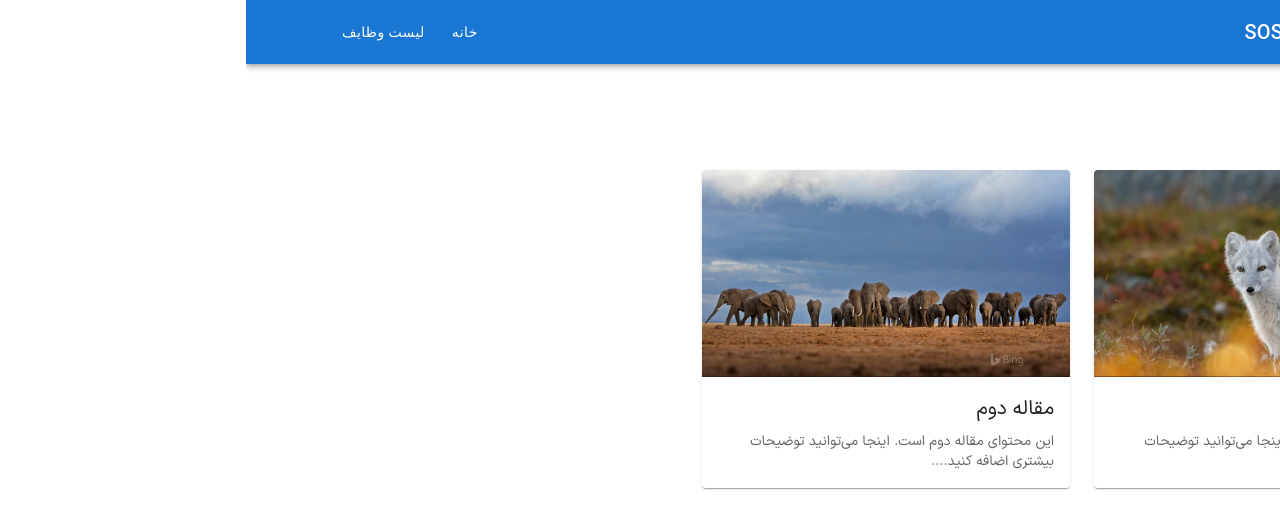
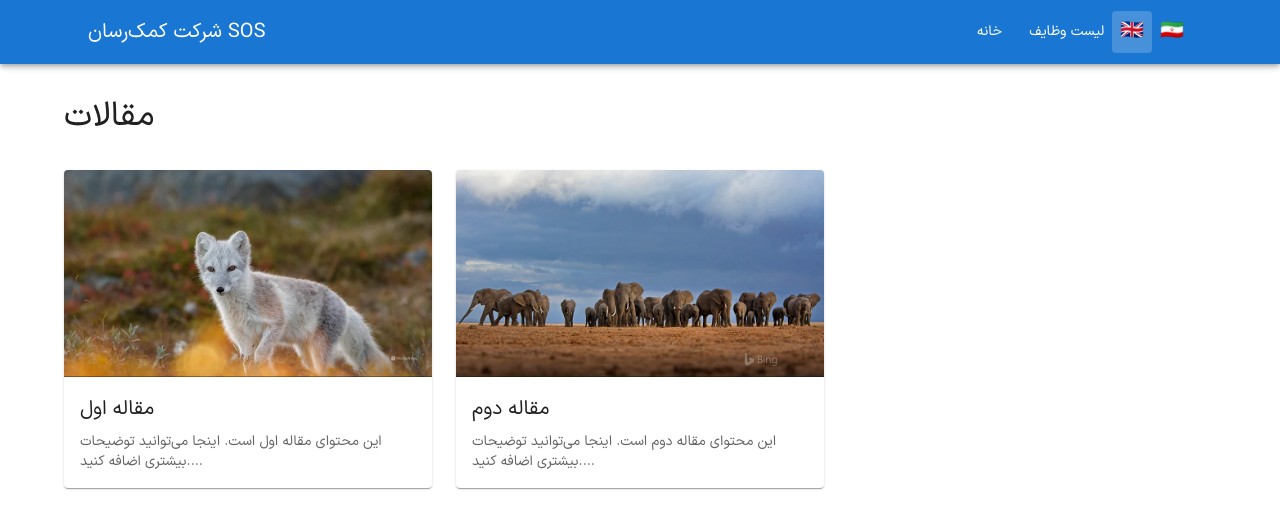
Before and after one commit to AydinHabibi1991/sos-nextjs-app, a Next.js app: page / in a window 1280 px wide. Shown: the top 528 px of the page. Built offline with nearby package versions, Linux system fonts and the light colour scheme; no server answers; data requests are answered from the project's data file.

Commit message:
dual lang

```diff
--- a/app/(panel)/todo-list/component/AddTodoForm.tsx
+++ b/app/(panel)/todo-list/component/AddTodoForm.tsx
@@ -2,6 +2,7 @@
 import React from "react";
 import { Box, TextField, Button } from "@mui/material";
 import AddIcon from "@mui/icons-material/Add";
+import { useTranslation } from "react-i18next";
 
 interface AddTodoFormProps {
   newTodo: string;
@@ -15,24 +16,29 @@
   onNewTodoChange,
   onAddTodo,
   isLoading,
-}) => (
+}) => {
+  const { t, i18n } = useTranslation();
+  const isRtl = i18n.language === "fa"; // Check if language is Farsi for RTL
+
+  return (
     <Box
       sx={{
         display: "flex",
-      flexDirection: { xs: "column", sm: "row" },
+        flexDirection: { xs: "column", sm: isRtl ? "row-reverse" : "row" }, // Reverse for RTL
         gap: 2,
         mb: { xs: 3, sm: 4 },
+        direction: isRtl ? "rtl" : "ltr", // RTL for Farsi
       }}
     >
       <TextField
-      label="New Task"
+        label={t("newTask")}
         value={newTodo}
         onChange={(e) => onNewTodoChange(e.target.value)}
         onKeyDown={(e) => e.key === "Enter" && onAddTodo()}
         fullWidth
         variant="outlined"
         disabled={isLoading}
-      aria-label="Enter new task"
+        aria-label={t("newTask")}
         sx={{
           "& .MuiOutlinedInput-root": {
             borderRadius: 2,
@@ -40,6 +46,7 @@
             "&:hover fieldset": {
               borderColor: "primary.main",
             },
+            textAlign: isRtl ? "right" : "left", // Align text right for RTL
           },
         }}
       />
@@ -48,8 +55,9 @@
         color="primary"
         onClick={onAddTodo}
         disabled={isLoading || !newTodo.trim()}
-      startIcon={<AddIcon />}
-      aria-label="Add task"
+        startIcon={isRtl ? null : <AddIcon />} // Remove icon for RTL, or use an RTL-friendly icon
+        endIcon={isRtl ? <AddIcon /> : null} // Add icon at the end for RTL
+        aria-label={t("add")}
         sx={{
           borderRadius: 2,
           px: { xs: 3, sm: 4 },
@@ -62,7 +70,8 @@
           flexShrink: 0,
         }}
       >
-      Add
+        {t("add")}
       </Button>
     </Box>
   );
+};
--- a/app/(panel)/todo-list/component/DeleteDialog.tsx
+++ b/app/(panel)/todo-list/component/DeleteDialog.tsx
@@ -8,6 +8,7 @@
   DialogActions,
   Button,
 } from "@mui/material";
+import { useTranslation } from "react-i18next";
 
 interface DeleteDialogProps {
   open: boolean;
@@ -19,7 +20,11 @@
   open,
   onClose,
   onDelete,
-}) => (
+}) => {
+  const { t, i18n } = useTranslation();
+  const isRtl = i18n.language === "fa"; // Check if language is Farsi for RTL
+
+  return (
     <Dialog
       open={open}
       onClose={onClose}
@@ -32,24 +37,30 @@
           transition: "all 0.3s ease",
           width: { xs: "90%", sm: "auto" },
           maxWidth: "400px",
+          direction: isRtl ? "rtl" : "ltr", // RTL for Farsi
         },
       }}
     >
       <DialogTitle id="delete-dialog-title" sx={{ fontWeight: "bold", color: "error.main" }}>
-      Confirm Deletion
+        {t("confirmDeletion")}
       </DialogTitle>
       <DialogContent>
-      <DialogContentText id="delete-dialog-description" sx={{ color: "text.secondary" }}>
-        Are you sure you want to delete this task? This action cannot be undone.
+        <DialogContentText
+          id="delete-dialog-description"
+          sx={{ color: "text.secondary", textAlign: isRtl ? "right" : "left" }}
+        >
+          {t("deleteConfirmation")}
         </DialogContentText>
       </DialogContent>
-    <DialogActions sx={{ flexDirection: { xs: "column", sm: "row" }, gap: 1 }}>
+      <DialogActions
+        sx={{ flexDirection: { xs: "column", sm: isRtl ? "row-reverse" : "row" }, gap: 1 }}
+      >
         <Button
           onClick={onClose}
           color="primary"
           sx={{ borderRadius: 2, px: 3, width: { xs: "100%", sm: "auto" } }}
         >
-        Cancel
+          {t("cancel")}
         </Button>
         <Button
           onClick={onDelete}
@@ -63,8 +74,9 @@
             "&:hover": { bgcolor: "error.dark" },
           }}
         >
-        Delete
+          {t("delete")}
         </Button>
       </DialogActions>
     </Dialog>
   );
+};
--- a/app/(panel)/todo-list/component/FilterTodos.tsx
+++ b/app/(panel)/todo-list/component/FilterTodos.tsx
@@ -2,6 +2,7 @@
 import React from "react";
 import { Box, ToggleButton, ToggleButtonGroup } from "@mui/material";
 import { FilterOption } from "@/types/todo";
+import { useTranslation } from "react-i18next";
 
 interface FilterTodosProps {
   filter: FilterOption;
@@ -14,6 +15,9 @@
   onFilterChange,
   disabled,
 }) => {
+  const { t, i18n } = useTranslation();
+  const isRtl = i18n.language === "fa"; // Check if language is Farsi for RTL
+
   const handleFilterChange = (
     event: React.MouseEvent<HTMLElement>,
     newFilter: FilterOption | null
@@ -24,12 +28,19 @@
   };
 
   return (
-    <Box sx={{ display: "flex", justifyContent: "center", mb: { xs: 2, sm: 3 } }}>
+    <Box
+      sx={{
+        display: "flex",
+        justifyContent: "center",
+        mb: { xs: 2, sm: 3 },
+        direction: isRtl ? "rtl" : "ltr", // RTL for Farsi
+      }}
+    >
       <ToggleButtonGroup
         value={filter}
         exclusive
         onChange={handleFilterChange}
-        aria-label="Filter tasks"
+        aria-label={t("filterTasks")}
         disabled={disabled}
         size="small"
         sx={{
@@ -53,14 +64,14 @@
           },
         }}
       >
-        <ToggleButton value="all" aria-label="Show all tasks">
-          All
+        <ToggleButton value="all" aria-label={t("all")}>
+          {t("all")}
         </ToggleButton>
-        <ToggleButton value="completed" aria-label="Show completed tasks">
-          Completed
+        <ToggleButton value="completed" aria-label={t("completed")}>
+          {t("completed")}
         </ToggleButton>
-        <ToggleButton value="incomplete" aria-label="Show incomplete tasks">
-          Incomplete
+        <ToggleButton value="incomplete" aria-label={t("incomplete")}>
+          {t("incomplete")}
         </ToggleButton>
       </ToggleButtonGroup>
     </Box>
--- a/app/(panel)/todo-list/component/TodoItem.tsx
+++ b/app/(panel)/todo-list/component/TodoItem.tsx
@@ -8,7 +8,8 @@
   IconButton,
 } from "@mui/material";
 import DeleteIcon from "@mui/icons-material/Delete";
-import { Todo } from "../../../../types/todo";
+import { Todo } from "@/types/todo";
+import { useTranslation } from "react-i18next";
 
 interface TodoItemProps {
   todo: Todo;
@@ -22,7 +23,11 @@
   onToggleTodo,
   onDeleteClick,
   isLoading,
-}) => (
+}) => {
+  const { t, i18n } = useTranslation();
+  const isRtl = i18n.language === "fa"; // Check if language is Farsi for RTL
+
+  return (
     <Paper
       elevation={2}
       sx={{
@@ -44,16 +49,19 @@
           display: "flex",
           alignItems: "center",
           gap: 1,
+          flexDirection: isRtl ? "row-reverse" : "row", // Reverse for RTL
+          direction: isRtl ? "rtl" : "ltr", // RTL for Farsi
         }}
       >
         <Checkbox
           checked={todo.completed}
           onChange={() => onToggleTodo(todo.id, todo.completed)}
           disabled={isLoading}
-        aria-label={`Toggle completion of task: ${todo.title}`}
+          aria-label={t("toggleTask", { title: todo.title })}
           sx={{
             color: todo.completed ? "success.main" : "primary.main",
             p: { xs: 0, sm: 1 },
+            order: isRtl ? 2 : 0, // Move checkbox to the end for RTL
           }}
         />
         <ListItemText
@@ -64,13 +72,14 @@
             fontSize: { xs: "1rem", sm: "1.1rem" },
             fontWeight: "medium",
             wordBreak: "break-word",
+            textAlign: isRtl ? "right" : "left", // Align text right for RTL
           }}
         />
         <IconButton
           edge="end"
           onClick={() => onDeleteClick(todo.id)}
           disabled={isLoading}
-        aria-label={`Delete task: ${todo.title}`}
+          aria-label={t("deleteTask", { title: todo.title })}
           sx={{
             transition: "all 0.3s ease",
             "&:hover": {
@@ -78,6 +87,7 @@
               transform: "scale(1.1)",
             },
             p: { xs: 0, sm: 1 },
+            order: isRtl ? -1 : 0, // Move delete button to the start for RTL
           }}
         >
           <DeleteIcon />
@@ -85,3 +95,4 @@
       </ListItem>
     </Paper>
   );
+};
--- a/app/(panel)/todo-list/component/TodoList.tsx
+++ b/app/(panel)/todo-list/component/TodoList.tsx
@@ -3,6 +3,7 @@
 import { Box, List, Typography, CircularProgress } from "@mui/material";
 import { Todo, FilterOption } from "../../../../types/todo";
 import { TodoItem } from "./TodoItem";
+import { useTranslation } from "react-i18next";
 
 interface TodoListProps {
   todos: Todo[];
@@ -19,6 +20,9 @@
   onToggleTodo,
   onDeleteClick,
 }) => {
+  const { t, i18n } = useTranslation();
+  const isRtl = i18n.language === "fa"; // Check if language is Farsi for RTL
+
   const filteredTodos = todos.filter((todo) => {
     if (filter === "completed") return todo.completed;
     if (filter === "incomplete") return !todo.completed;
@@ -26,22 +30,22 @@
   });
 
   return (
-    <Box>
+    <Box sx={{ direction: isRtl ? "rtl" : "ltr" }}>
       {isLoading ? (
         <Box sx={{ display: "flex", justifyContent: "center", my: { xs: 4, sm: 6 } }}>
-          <CircularProgress aria-label="Loading tasks" />
+          <CircularProgress aria-label={t("loadingTasks")} />
         </Box>
       ) : filteredTodos.length === 0 ? (
         <Typography
           sx={{
             textAlign: "center",
             color: "text.secondary",
-            py: { xs: 4, sm: 6 }, // Fixed syntax: removed invalid text
+            py: { xs: 4, sm: 6 },
             fontStyle: "italic",
             fontSize: { xs: "1rem", sm: "1.2rem" },
           }}
         >
-          No tasks found. Add a new task to get started!
+          {t("noTasks")}
         </Typography>
       ) : (
         <List sx={{ px: { xs: 0, sm: 1 } }}>
--- a/app/(panel)/todo-list/component/TodoListClient.tsx
+++ b/app/(panel)/todo-list/component/TodoListClient.tsx
@@ -8,6 +8,7 @@
   Typography,
   Alert,
 } from "@mui/material";
+import { useTranslation } from "react-i18next";
 import { FilterTodos } from "./FilterTodos";
 import { AddTodoForm } from "./AddTodoForm";
 import { TodoList } from "./TodoList";
@@ -21,8 +22,11 @@
   const [deleteDialogOpen, setDeleteDialogOpen] = useState(false);
   const [todoToDelete, setTodoToDelete] = useState<number | null>(null);
 
+  const { t, i18n } = useTranslation();
   const { todos, isLoading, error, handleAddTodo, handleToggleTodo, handleDeleteTodo } =
     useTodos();
+
+  const isRtl = i18n.language === "fa"; // Check if language is Farsi for RTL
 
   const onAddTodo = () => {
     handleAddTodo(newTodo);
@@ -53,6 +57,7 @@
         display: "flex",
         flexDirection: "column",
         gap: { xs: 2, sm: 3 },
+        direction: isRtl ? "rtl" : "ltr", // RTL for Farsi
       }}
     >
       <Paper
@@ -77,7 +82,7 @@
             fontSize: { xs: "1.5rem", sm: "2rem" },
           }}
         >
-          Task Manager
+          {t("taskManager")}
         </Typography>
 
         {error && (
--- a/app/ThemeClient.tsx
+++ b/app/ThemeClient.tsx
@@ -1,12 +1,36 @@
+// src/ThemeClient.tsx
 "use client";
 
-import { ThemeProvider } from "@mui/material/styles";
+import { useEffect } from "react";
+import { ThemeProvider, createTheme } from "@mui/material/styles";
 import CssBaseline from "@mui/material/CssBaseline";
+import { useTranslation } from "react-i18next";
 import theme from "./styles/theme";
 
 export default function ThemeClient({ children }: { children: React.ReactNode }) {
+  const { i18n } = useTranslation();
+  const isRtl = i18n.language === "fa";
+
+  // Create a dynamic theme based on the language direction
+  const dynamicTheme = createTheme({
+    ...theme,
+    direction: isRtl ? "rtl" : "ltr",
+    typography: {
+      ...theme.typography,
+      fontFamily: isRtl
+        ? "'Vazirmatn', sans-serif"
+        : "'Geist', 'Geist Mono', sans-serif",
+    },
+  });
+
+  // Update the document direction dynamically
+  useEffect(() => {
+    document.documentElement.dir = isRtl ? "rtl" : "ltr";
+    document.documentElement.lang = i18n.language;
+  }, [isRtl, i18n.language]);
+
   return (
-    <ThemeProvider theme={theme}>
+    <ThemeProvider theme={dynamicTheme}>
       <CssBaseline />
       {children}
     </ThemeProvider>
--- a/app/components/Headers.tsx
+++ b/app/components/Headers.tsx
@@ -1,19 +1,67 @@
+// src/components/Headers.tsx
+"use client";
+
+import React from "react";
 import { AppBar, Toolbar, Typography, Button, Container } from "@mui/material";
 import Link from "next/link";
+import { useTranslation } from "react-i18next";
 
 export default function Header() {
+  const { t, i18n } = useTranslation();
+
+  const changeLanguage = (lng: string) => {
+    i18n.changeLanguage(lng);
+  };
+
   return (
-    <AppBar position="static">
+    <AppBar position="fixed" sx={{ zIndex: (theme) => theme.zIndex.drawer + 1 }}>
       <Container maxWidth="lg">
         <Toolbar>
           <Typography variant="h6" sx={{ flexGrow: 1 }}>
-            شرکت کمک‌رسان SOS
+            {t("companyName", { defaultValue: "شرکت کمک‌رسان SOS" })}
           </Typography>
           <Button color="inherit" component={Link} href="/">
-            خانه
+            {t("home", { defaultValue: "خانه" })}
           </Button>
           <Button color="inherit" component={Link} href="/todo-list">
-            لیست وظایف
+            {t("todoList", { defaultValue: "لیست وظایف" })}
+          </Button>
+          {/* Language Switcher with Flag Icons */}
+          <Button
+            color="inherit"
+            onClick={() => changeLanguage("en")}
+            sx={{
+              minWidth: "auto",
+              px: 1,
+              py: 0.5,
+              fontSize: "1.2rem", // Adjust flag size
+              bgcolor: i18n.language === "en" ? "rgba(255, 255, 255, 0.2)" : "transparent",
+              borderRadius: 1,
+              "&:hover": {
+                bgcolor: "rgba(255, 255, 255, 0.3)",
+              },
+            }}
+            aria-label="Switch to English"
+          >
+            🇬🇧
+          </Button>
+          <Button
+            color="inherit"
+            onClick={() => changeLanguage("fa")}
+            sx={{
+              minWidth: "auto",
+              px: 1,
+              py: 0.5,
+              fontSize: "1.2rem", // Adjust flag size
+              bgcolor: i18n.language === "fa" ? "rgba(255, 255, 255, 0.2)" : "transparent",
+              borderRadius: 1,
+              "&:hover": {
+                bgcolor: "rgba(255, 255, 255, 0.3)",
+              },
+            }}
+            aria-label="Switch to Farsi"
+          >
+            🇮🇷
           </Button>
         </Toolbar>
       </Container>
--- a/app/layout.tsx
+++ b/app/layout.tsx
@@ -1,7 +1,11 @@
+// src/app/layout.tsx
 import type { Metadata } from "next";
 import { Geist, Geist_Mono } from "next/font/google";
 import ThemeClient from "./ThemeClient";
+import { I18nProvider } from "../I18nProvider";
 import Header from "./components/Headers";
+import { cookies } from "next/headers";
+import { Toolbar } from "@mui/material";
 import "./globals.css";
 
 const geistSans = Geist({
@@ -19,21 +23,34 @@
   description: "SOS NEXT PROJECT",
 };
 
-export default function RootLayout({
+export default async function RootLayout({
   children,
 }: {
   children: React.ReactNode;
 }) {
+  const cookieStore = await cookies(); // Await the Promise to get ReadonlyRequestCookies
+  const language = cookieStore.get("language")?.value || "en";
+  const isRtl = language === "fa";
+
   return (
-    <html lang="fa" dir="rtl">
+    <html lang={language} dir={isRtl ? "rtl" : "ltr"}>
       <head>
-
+        <link
+          href="https://fonts.googleapis.com/css2?family=Vazirmatn:wght@400;700&display=swap"
+          rel="stylesheet"
+        />
       </head>
       <body
-        className="font-iransans"
+        className={`${geistSans.variable} ${geistMono.variable} antialiased`}
       >
-        <Header />
-        <ThemeClient>{children}</ThemeClient>
+        <I18nProvider>
+          <ThemeClient>
+            <Header />
+            {/* Placeholder to prevent content from being hidden under fixed header */}
+            <Toolbar />
+            {children}
+          </ThemeClient>
+        </I18nProvider>
       </body>
     </html>
   );
```
Lines whose indentation alone changed are shown as unchanged.
